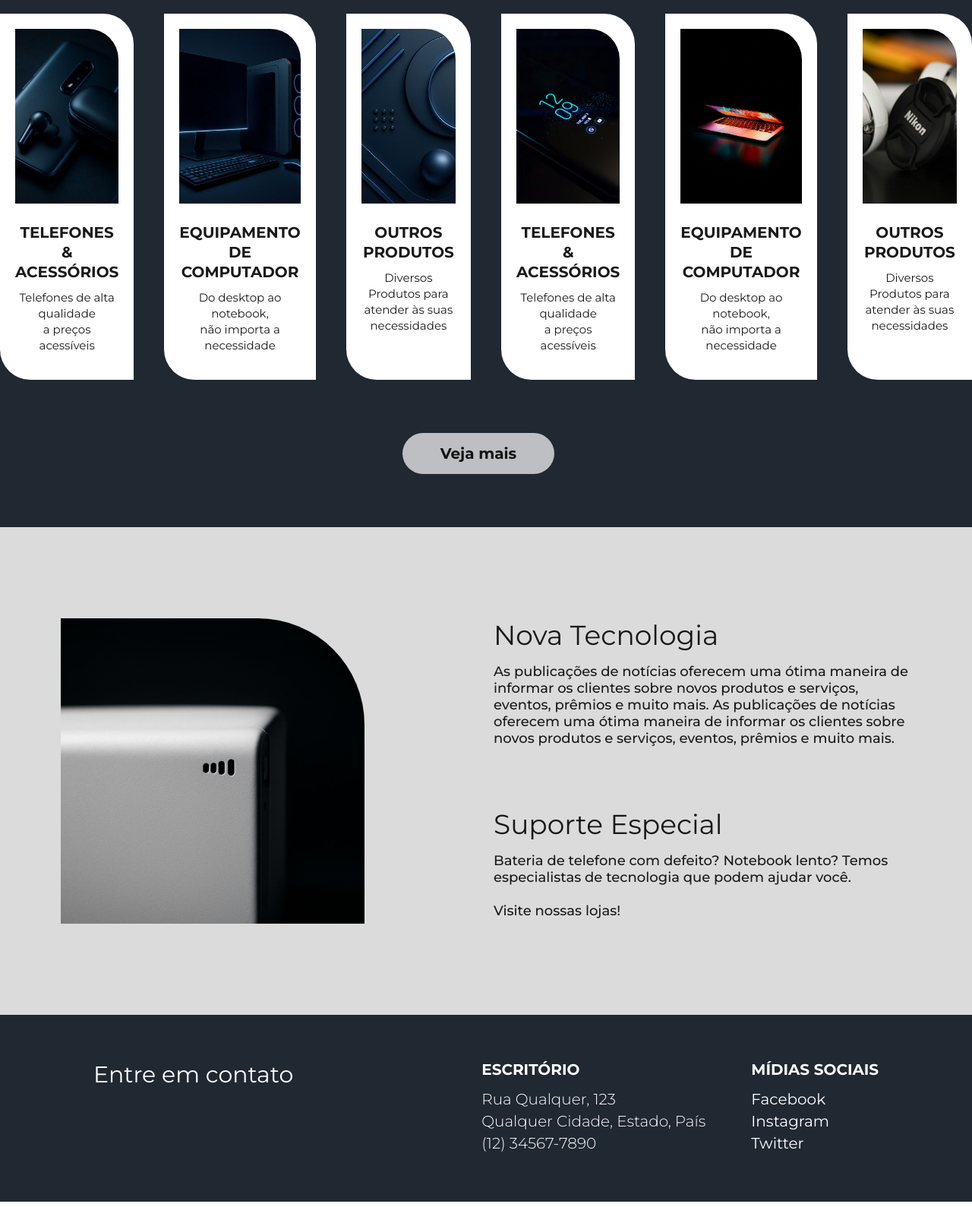
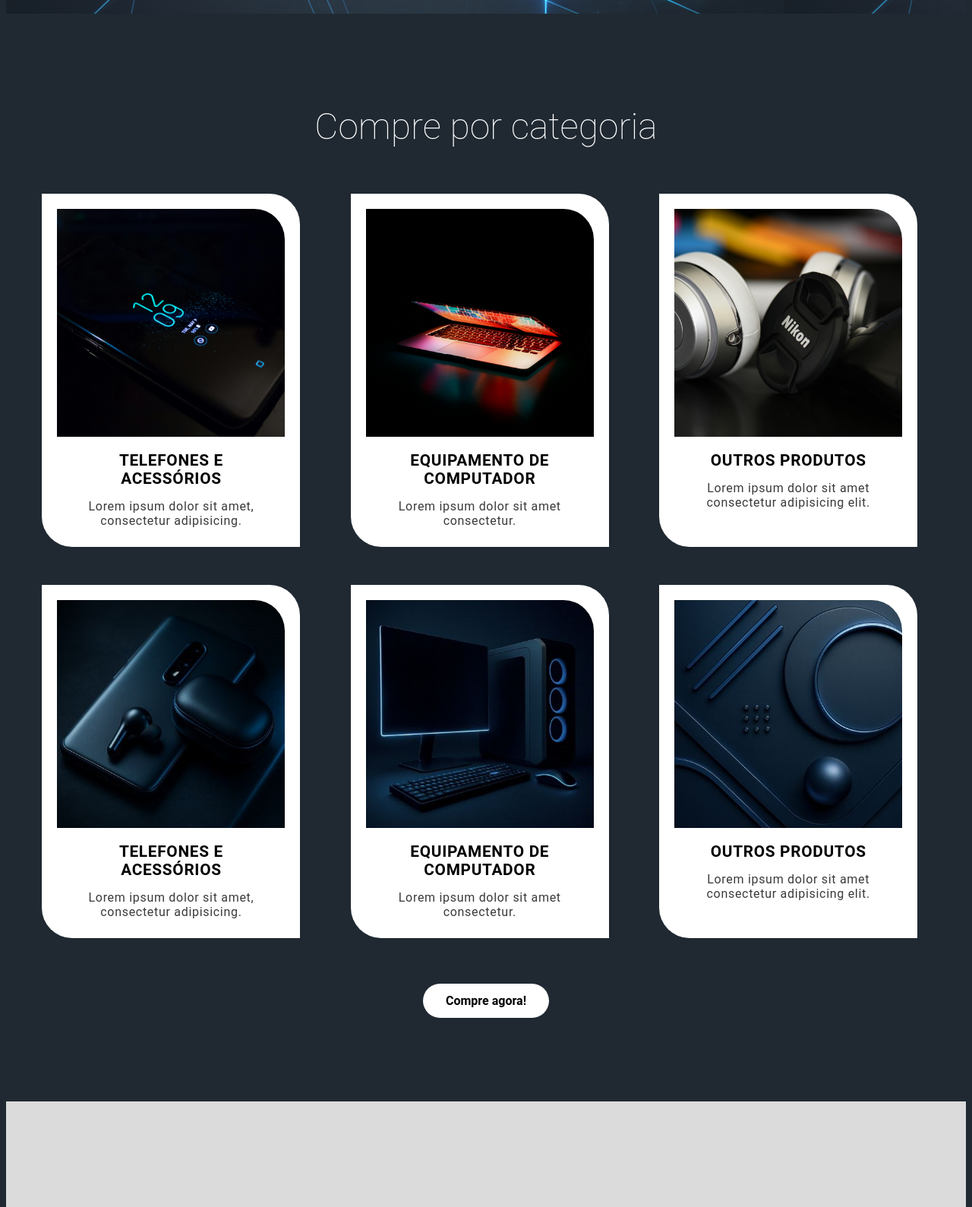
Before and after one commit to cysayuri/1esps-25, a plain HTML site: page responsividade/index.html in a window 1280 px wide. Shown: the part 780-2369 px from the top of the page at 76% size. Drawn offline with nearby package versions, Linux system fonts and the light colour scheme; files that its build step writes are made by us from their sources.

Commit message:
Exercicio Responsividade

```diff
--- a/responsividade/index.html
+++ b/responsividade/index.html
@@ -1,158 +1,147 @@
 <!DOCTYPE html>
 <html lang="pt-br">
+
 <head>
     <meta charset="UTF-8">
     <meta name="viewport" content="width=device-width, initial-scale=1.0">
+    <link rel="stylesheet" href="reset.css">
     <link rel="stylesheet" href="style.css">
-  <title>CP2</title>
+    <link rel="stylesheet" href="media.css">
+    <link href='https://unpkg.com/boxicons@2.1.4/css/boxicons.min.css' rel='stylesheet'>
+    <title>Responsividade</title>
 </head>
+
 <body>
 
-  <section class="banner maxw">
+    <section class="banner">
         <header>
-      <img src="./images/logo.png" alt="Logo" class="logo">
+            <img src="./images/logo.png" alt="Logo">
         </header>
 
-    <div class="fone">
-      <div class="fone-info">
-        <h1> Fone de Ouvido  <br> Oeste A56</h1>
+        <div class="banner__content">
+            <div class="banner__text">
+                <h1>Fone de ouvido <br> Oeste A56</h1>
 
-        <div class="buttondiv">
-          <a href="#" class="buttons">Compre agora</a>
-          <a href="#" class="buttons" id="b2">Veja mais</a>
+                <div class="banner__btns">
+                    <div class="btn">
+                        Compre agora!
+                    </div>
+
+                    <div class="btn">
+                        Saiba mais
+                    </div>
                 </div>
             </div>
 
-      <img src="./images/fone.png" alt="Fone">
+            <div class="banner__img">
+                <img src="./images/fone.png" alt="Fone de ouvido" text="Fone de ouvido">
+            </div>
         </div>
     </section>
 
-  <div class="categorias-section maxw" id="categorias-dark">
-    <h2 class="categorias-titulo">Compre por categoria</h2>
-
-    <div class="categorias-cards">
-
-      <div class="categoria-card">
-        <div class="card-imagem">
-          <img src="./images/cel-2.jpg" alt="Telefones">
+    <section class="products">
+        <h2>Compre por categoria</h2>
+        <div class="products__content">
+            <div class="card">
+                <img src="./images/cel.jpg" alt="Telefone">
+                <h5>Telefones e acessórios</h5>
+                <p>Lorem ipsum dolor sit amet, consectetur adipisicing.</p>
             </div>
-
-        <h3>TELEFONES &<br>ACESSÓRIOS</h3>
-        <p>Telefones de alta qualidade<br>a preços acessíveis</p>
+            <div class="card">
+                <img src="./images/note.jpg" alt="">
+                <h5>Equipamento de computador</h5>
+                <p>Lorem ipsum dolor sit amet consectetur.</p>
             </div>
-
-      <div class="categoria-card">
-        <div class="card-imagem">
-          <img src="./images/pc.jpg" alt="Computador">
+            <div class="card">
+                <img src="./images/headphone.jpg" alt="">
+                <h5>Outros produtos</h5>
+                <p>Lorem ipsum dolor sit amet consectetur adipisicing elit.</p>
             </div>
-
-        <h3>EQUIPAMENTO DE<br>COMPUTADOR</h3>
-        <p>Do desktop ao notebook,<br>não importa a necessidade</p>
+            <div class="card">
+                <img src="./images/cel-2.jpg" alt="Telefone">
+                <h5>Telefones e acessórios</h5>
+                <p>Lorem ipsum dolor sit amet, consectetur adipisicing.</p>
             </div>
-
-      <div class="categoria-card">
-        <div class="card-imagem">
-          <img src="images/tech.jpg" alt="Outros">
+            <div class="card">
+                <img src="./images/pc.jpg" alt="">
+                <h5>Equipamento de computador</h5>
+                <p>Lorem ipsum dolor sit amet consectetur.</p>
             </div>
-
-        <h3>OUTROS<br>PRODUTOS</h3>
-        <p>Diversos Produtos para<br>atender às suas necessidades</p>
-      </div>
-
-      <div class="categoria-card">
-        <div class="card-imagem">
-          <img src="images/cel.jpg" alt="Telefones">
-        </div>
-
-        <h3>TELEFONES &<br>ACESSÓRIOS</h3>
-        <p>Telefones de alta qualidade<br>a preços acessíveis</p>
-      </div>
-
-      <div class="categoria-card">
-        <div class="card-imagem">
-          <img src="images/note.jpg" alt="Computador">
-        </div>
-
-        <h3>EQUIPAMENTO DE<br>COMPUTADOR</h3>
-        <p>Do desktop ao notebook,<br>não importa a necessidade</p>
-      </div>
-
-      <div class="categoria-card">
-        <div class="card-imagem">
-          <img src="images/headphone.jpg" alt="Outros">
-        </div>
-
-        <h3>OUTROS<br>PRODUTOS</h3>
-        <p>Diversos Produtos para<br>atender às suas necessidades</p>
+            <div class="card">
+                <img src="./images/tech.jpg" alt="">
+                <h5>Outros produtos</h5>
+                <p>Lorem ipsum dolor sit amet consectetur adipisicing elit.</p>
             </div>
         </div>
 
-    <div class="vejamais-container">
-      <a href="#" class="buttons" id="vejamais">Veja mais</a>
+        <div class="btn">
+            Compre agora!
         </div>
+    </section>
+
+    <section class="tech">
+        <div class="tech__content">
+            <div class="tech__img">
+                <img src="./images/About.jpg" alt="Tecnologia">
             </div>
 
-  <div class="detalhes-container">
-    <div class="maxw" id="detalhes-container">
-      <div class="detalhes-imagem">
-        <img src="images/About.jpg" alt="Tecnologia">
-      </div>
-
-      <div class="detalhes-texto">
-        <div class="detalhes-bloco">
+            <div class="tech__info">
+                <div class="tech__text">
                     <h2>Nova Tecnologia</h2>
                     <p>
                         As publicações de notícias oferecem uma ótima maneira de informar os clientes sobre novos produtos e serviços, eventos, prêmios e muito mais. As publicações de notícias oferecem uma ótima maneira de informar os clientes sobre novos produtos e serviços, eventos, prêmios e muito mais.
                     </p>
                 </div>
 
-        <div class="detalhes-bloco">
+                <div class="tech__text">
                     <h2>Suporte Especial</h2>
                     <p>
                         Bateria de telefone com defeito? Notebook lento? Temos especialistas de
-            tecnologia que podem ajudar você.<br><br>
+                        tecnologia que podem ajudar você.
                     </p>
+                </div>
 
+                <div class="tech__text">
                     <p>
                         Visite nossas lojas!
                     </p>
                 </div>
             </div>
         </div>
+    </section>
+
+    <footer>
+        <h2>Entre em contato</h2>
+
+        <div class="footer__list">
+            <h4>Escritórios</h4>
+
+            <ul>
+                <li class="footer__item">Rua Qualquer, 123</li>
+                <li class="footer__item">Alguma Cidade</li>
+                <li class="footer__item">Estado, País</li>
+                <li class="footer__item"><a href="tel:(11)2222-3333">(11)2222-3333</a></li>
+            </ul>
         </div>
 
-  <footer>
-    <div class="footer-container maxw">
-      <div class="footer-section">
-        <h2>Entre em contato</h2>
+        <div class="footer__list">
+            <h4>Mídias Sociais</h4>
+
+            <div class="footer__item">
+                <i class='bx bxl-facebook'></i> Facebook
             </div>
-
-      <div class="footerp2">
-        <div class="footer-section" id="escritorio">
-          <h3>ESCRITÓRIO</h3>
-
-          <p id="paraescritor">
-            Rua Qualquer, 123
-          </p>
-
-          <p id="paraescritor">
-            Qualquer Cidade, Estado, País
-          </p>
-
-          <p id="paraescritor">
-            (12) 34567-7890
-          </p>
+            <div class="footer__item">
+                <i class='bx bxl-instagram'></i> Instagram
             </div>
-
-        <div class="footer-section" id="midias">
-          <h3>MÍDIAS SOCIAIS</h3>
-          <p>Facebook</p>
-          <p>Instagram</p>
-          <p>Twitter</p>
+            <div class="footer__item">
+                <i class='bx bxl-youtube'></i> Youtube
             </div>
+            <div class="footer__item">
+                <i class='bx bxl-tiktok'></i> Tiktok
             </div>
         </div>
     </footer>
 
 </body>
+
 </html>
--- a/responsividade/style.css
+++ b/responsividade/style.css
@@ -1,256 +1,220 @@
-@import url('https://fonts.googleapis.com/css2?family=Montserrat:ital,wght@0,100..900;1,100..900&display=swap');
+body {
+    background: #202932;
+    height: 100%;
+    font-family: Roboto, Calibri;
+}
 
-* {
-  font-family: "Montserrat", Roboto;
-  font-weight: 500;
-  margin: 0;
-  padding: 0;
-  box-sizing: border-box;
+header {
+    padding: 20px 50px;
+    font-weight: 900;
+    font-size: 1.2em;
+
+    img {
+        width: 200px;
+        margin-top: 10px;
+    }
 }
 
 .banner {
-  background-image: url('./images/background.png');
-  height: 100vh;
-  max-height: 600px;
-  width: 100%;
-  display: flex;
-  flex-direction: column;
-  padding: 70px 70px;
+    background-image: url(./images/background.png);
+    height: 90vh;
+    padding-bottom: 70px;
 }
 
-.fone {
-  display: flex;
-  align-items: center;
-  justify-content: space-evenly;
-  margin: 0 auto;
-  padding-top: 30px;
-}
-
-.fone img {
-  max-height: 400px;
-  margin-right: 0;
+.banner__content {
+    display: flex;
+    align-items: center;
+    justify-content: center;
+    gap: 50px;
 }
 
 h1 {
-  font-size: 70px;
-  font-weight: 400;
-  color: #fff;
-  padding: 0px 20px 0px 0px;
+    font-family: 'TT Norms', Roboto, Calibri;
+    font-size: 4em;
+    color: #fff;
 }
 
-.logo {
-  max-height: 150px;
-  height: 95%;
-  width: 15%;
+h2 {
+    font-family: 'TT Norms', Roboto, Calibri;
+    font-size: 3em;
+    font-weight: 100;
 }
 
-.buttondiv  {
-  display: flex;
+.banner__btns {
+    display: flex;
+    gap: 20px;
+    margin-top: 50px;
 }
 
-.buttons  {
-  background-color: #fff;
-  color: #131313;
-  border-radius: 30px;
-  padding: 15px;
-  font-size: 20px;
-  text-decoration: none;
-  width: 200px;
-  text-align: center;
-  margin-top: 70px;
-  margin-right: 20px;
-  font-weight: 700;
+.btn {
+    border-radius: 50px;
+    background-color: #fff;
+    font-weight: bold;
+    transition: all .5s ease-in-out;
+    width: fit-content;
+    padding: 13px 30px;
+    cursor: pointer;
 }
 
-#b2  {
-  background-color: #FFFFFFB3;
-  font-weight: 300;
+.btn:hover {
+    opacity: .7;
 }
 
-.maxw  {
-  max-width: 1400px;
-  margin: 0 auto;
+.banner__img img {
+    max-height: 80vh;
+    width: 100%;
+    object-fit: contain;
 }
 
-.detalhes-container  {
-  display: flex;
-  align-items: flex-start;
-  justify-content: space-between;
-  margin: 0 auto;
-  gap: 30px;
-  background-color: #DBDBDB;
-  padding: 60px 0;
-  width: 100%;
+.products {
+    padding: 80px 0 50px;
+
+    h2 {
+        color: #fff;
+        margin-bottom: 60px;
+        text-align: center;
+    }
+
+    .btn {
+        margin: 60px auto;
+    }
 }
 
-#detalhes-container  {
-  display: flex;
-  align-items: flex-start;
-  justify-content: space-between;
-  margin: 0 auto;
-  gap: 30px;
-  background-color: #DBDBDB;
-  padding: 60px 0;
-  width: 100%;
+.products__content {
+    max-width: 1080px;
+    display: grid;
+    grid: auto / 33% 33% 33%;
+    justify-content: center;
+    gap: 50px;
+    margin: 0 auto;
 }
 
-.detalhes-imagem img  {
-  width: 400px;
-  height: auto;
-  border-top-right-radius: 140px;
-  display: block;
-  margin-left: 80px;
+.card {
+    background: #fff;
+    border-radius: 0 40px 0 40px;
+    padding: 20px;
+    max-width: 300px;
 }
 
-.detalhes-texto  {
-  max-width: 550px;
-  display: flex;
-  flex-direction: column;
-  gap: 80px;
-  margin-right: 80px;
+.card h5, .card p {
+    letter-spacing: .7px;
+    max-width: 270px;
+    text-align: center;
+    margin: 15px auto 5px;
 }
 
-.detalhes-bloco h2  {
-  font-size: 36px;
-  font-weight: 400;
-  color: #191919;
-  margin-bottom: 15px;
+.card h5 {
+    text-transform: uppercase;
+    font-weight: 600;
+    font-size: 1.3rem;
 }
 
-.detalhes-bloco p  {
-  font-size: 18px;
-  color: #191919;
+.card p {
+    color: #3a3a3a;
+
+    font-family: Roboto, Calibri;
 }
 
-.categorias-section  {
-  padding: 80px 0;
-  background-color: #202832;
-  width: 100%;
+.card img {
+    border-radius: 0 40px 0 0;
+    height: 300px;
+    object-fit: cover;
+    width: 100%;
 }
 
-#categorias-dark  {
-  background-color: #202832;
-  padding-bottom: 70px;
+.tech {
+    background-color: #dbdbdb;
 }
 
-.categorias-titulo  {
-  text-align: center;
-  font-size: 48px;
-  font-weight: 300;
-  color: #fff;
-  margin-bottom: 60px;
+.tech__content {
+    color: #000;
+    display: flex;
+    align-items: center;
+    justify-content: space-between;
+    max-width: 1080px;
+    height: 90vh;
+    padding: 50px 0;
+    margin: 0 auto;
+
+    h2 {
+        margin-bottom: 30px;
+    }
 }
 
-.categorias-cards  {
-  display: flex;
-  justify-content: center;
-  gap: 40px;
+.tech__info, .tech__img {
+    width: 47%;
 }
 
-.vejamais-container  {
-  display: flex;
-  justify-content: center;
+.tech__info {
+    display: flex;
+    height: 100%;
+    flex-direction: column;
+    justify-content: space-evenly;
 }
 
-footer  {
-  background-color: #202832;
-  color: #fff;
-  padding: 60px 80px;
-  width: 100%;
+.tech__info p {
+    font-weight: 300;
+    line-height: 1.5rem;
 }
 
-.footer-container  {
-  display: flex;
-  margin: 0 40px;
-  gap: 40px;
-  align-items: flex-start;
-  justify-content: center;
+.tech__img {
+    background-image: linear-gradient(to right, #C5C7D1, #f0f0f3);
+    border-radius: 0 70px 0 0;
+    height: 450px;
+    max-width: 470px;
+    position: relative;
 }
 
-.footer-section  {
-  max-width: 300px;
+.tech__img img {
+    width: 100%;
+    border-radius: 0 70px 0 0;
+    object-fit: contain;
 }
 
-.footer-section h2  {
-  font-size: 30px;
-  margin-bottom: 20px;
-  font-weight: 400;
+.tech img {
+    position: absolute;
+    bottom: 0;
 }
 
-.footer-section h3  {
-  font-size: 20px;
-  margin-bottom: 15px;
-  font-weight: 700;
+footer {
+    color: #fff;
+    margin: 130px auto;
+    max-width: 940px;
+    display: flex;
+    flex-wrap: wrap;
+    justify-content: space-between;
+
+    h2 {
+        width: 50%;
+    }
 }
 
-.footer-section p  {
-  margin: 5px 0;
-  font-size: 20px;
-  font-weight: 700;
+footer h4 {
+    text-transform: uppercase;
+    font-weight: 700;
+    margin-bottom: 20px;
+    font-size: 20px;
 }
 
-.footerp2  {
-  display: flex;
-  margin-left:20%;
-  font-weight: 300;
-  gap: 60px;
+footer li, .footer__item {
+    font-size: 18px;
 }
 
-#paraescritor  {
-  font-weight: 300;
+footer a {
+    color: #fff;
+    text-decoration: none;
 }
 
-#midias p  {
-  font-weight: 400;
+.footer__list {
+    width: 20%;
 }
 
-.categoria-card  {
-  background-color: #fff;
-  border-radius: 0 40px 0px 40px;
-  padding: 20px;
-  width: 340px;
-  display: flex;
-  flex-direction: column;
-  align-items: center;
+.footer__item {
+    line-height: 1.3em;
 }
 
-.card-imagem  {
-  width: 100%;
-  height: 230px;
-  background-color: #fff;
-  border-radius: 0 40px 0 0;
-  display: flex;
-  align-items: center;
-  justify-content: center;
+.footer__link {
+    font-weight: 700;
+    margin-top: 50px;
+    display: block;
 }
-
-.card-imagem img  {
-  width: 100%;
-  height: 100%;
-  object-fit: cover;
-  border-radius: 0 40px 0 0;
-  display: block;
-}
-
-.categoria-card h3  {
-  font-size: 20px;
-  font-weight: 700;
-  color: #191919;
-  text-align: center;
-  margin-top: 25px;
-  margin-bottom: 10px;
-  line-height: 1.3;
-}
-
-.categoria-card p  {
-  font-size: 15px;
-  color: #191919;
-  text-align: center;
-  font-weight: 400;
-  line-height: 1.4;
-  margin-bottom: 15px;
-}
-
-#vejamais  {
-  background-color: #FFFFFFB3;
-}
```
Lines whose indentation alone changed are shown as unchanged.
